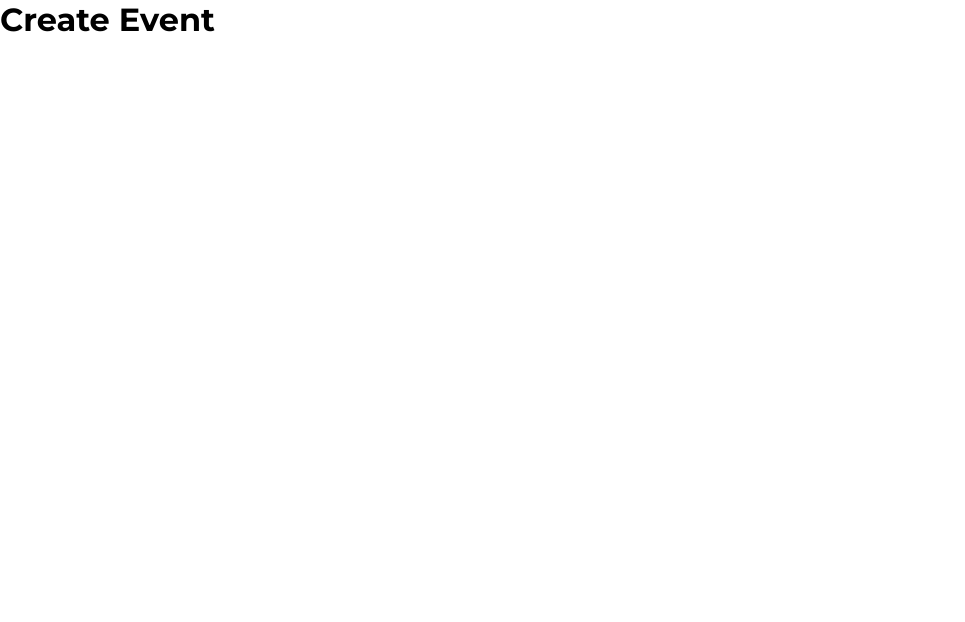
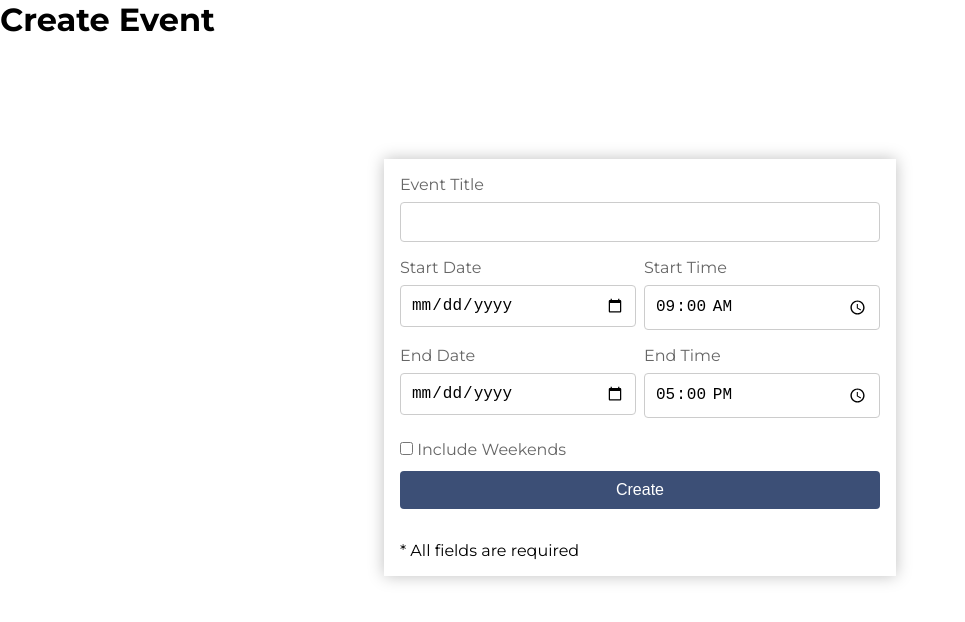
Before and after one commit to yusufalp/easy-meeting-client, a React (Create React App) app: page /create-event in a window 1280 px wide. Shown: the top 622 px of the page, without its empty margins (0-965 px from the left). Built offline with nearby package versions, Linux system fonts and the light colour scheme.

Commit message:
implement create event form and collect form data to state

```diff
--- a/src/components/CreateEvent/index.js
+++ b/src/components/CreateEvent/index.js
@@ -1,9 +1,106 @@
-import React from "react";
+import React, { useState } from "react";
 
 function CreateEvent() {
+  const [createEventFormData, setCreateEventFormData] = useState({
+    title: "",
+    startDate: "",
+    startTime: "09:00",
+    endDate: "",
+    endTime: "17:00",
+  });
+
+  const handleInputChange = (event) => {
+    const { name, value } = event.target;
+
+    setCreateEventFormData((prevData) => ({
+      ...prevData,
+      [name]: value,
+    }));
+  };
+
+  console.log(createEventFormData);
+
   return (
     <div>
       <h1>Create Event</h1>
+      <form className="form-bg">
+        <label htmlFor="title">Event Title</label>
+        <input
+          type="text"
+          id="title"
+          name="title"
+          value={createEventFormData.title}
+          onChange={handleInputChange}
+          required
+        />
+        <div className="group-row">
+          <div>
+            <label htmlFor="startDate">Start Date</label>
+            <input
+              type="date"
+              id="startDate"
+              name="startDate"
+              max="9999-12-31"
+              value={createEventFormData.startDate}
+              onChange={handleInputChange}
+              required
+            />
+          </div>
+          <div>
+            <label htmlFor="startTime">Start Time</label>
+            <input
+              type="time"
+              id="startTime"
+              name="startTime"
+              step="300"
+              value={createEventFormData.startTime}
+              onChange={handleInputChange}
+              required
+            />
+          </div>
+        </div>
+        <div className="group-row">
+          <div>
+            <label htmlFor="endDate">End Date</label>
+            <input
+              type="date"
+              id="endDate"
+              name="endDate"
+              max="9999-12-31"
+              min={createEventFormData.startDate}
+              value={createEventFormData.endDate}
+              onChange={handleInputChange}
+              required
+            />
+          </div>
+          <div>
+            <label htmlFor="endTime">End Time</label>
+            <input
+              type="time"
+              id="endTime"
+              name="endTime"
+              step="300"
+              min={createEventFormData.startTime}
+              value={createEventFormData.endTime}
+              onChange={handleInputChange}
+              required
+            />
+          </div>
+        </div>
+        <div>
+          <input
+            type="checkbox"
+            id="includeWeekends"
+            name="includeWeekends"
+            checked={createEventFormData.includeWeekends}
+            onChange={handleInputChange}
+            required
+          />
+          <label htmlFor="includeWeekends"> Include Weekends</label>
+        </div>
+        <button type="submit">Create</button>
+        <p>* All fields are required</p>
+      </form>
     </div>
   );
 }
```
